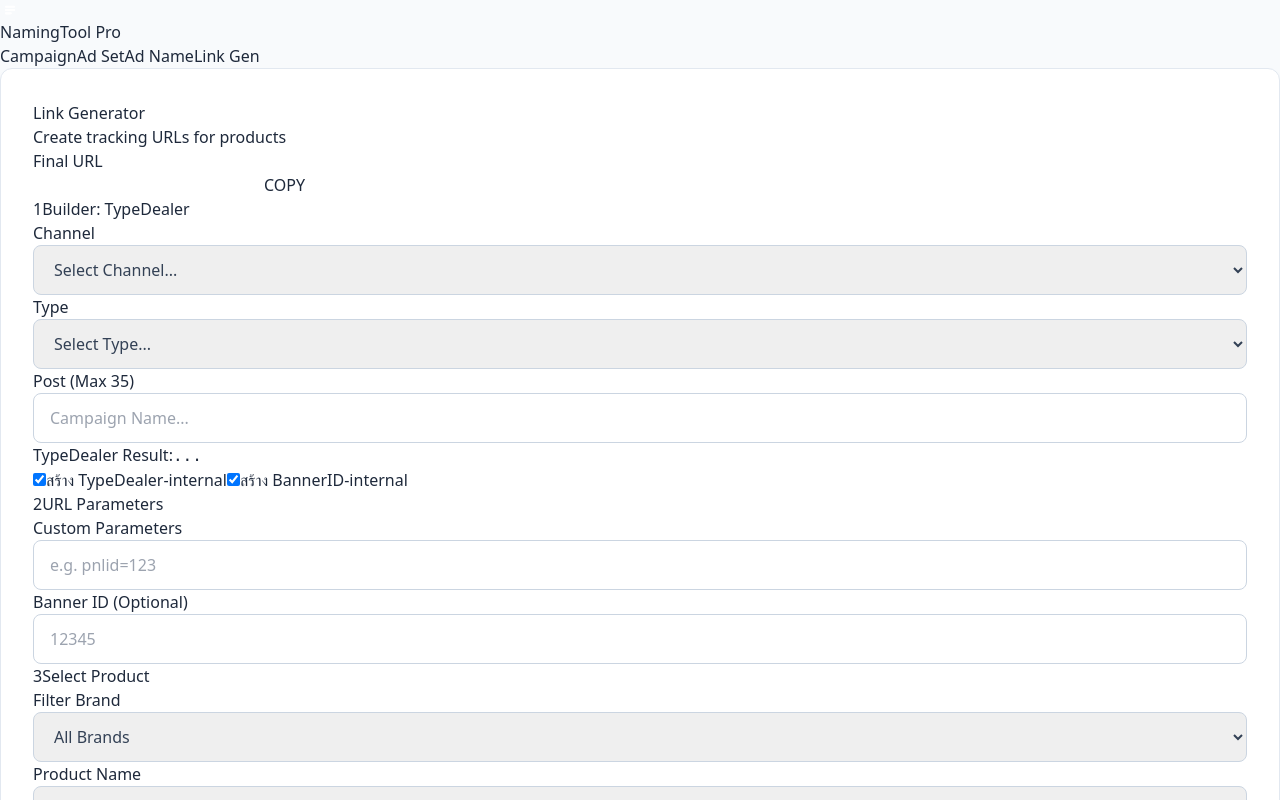
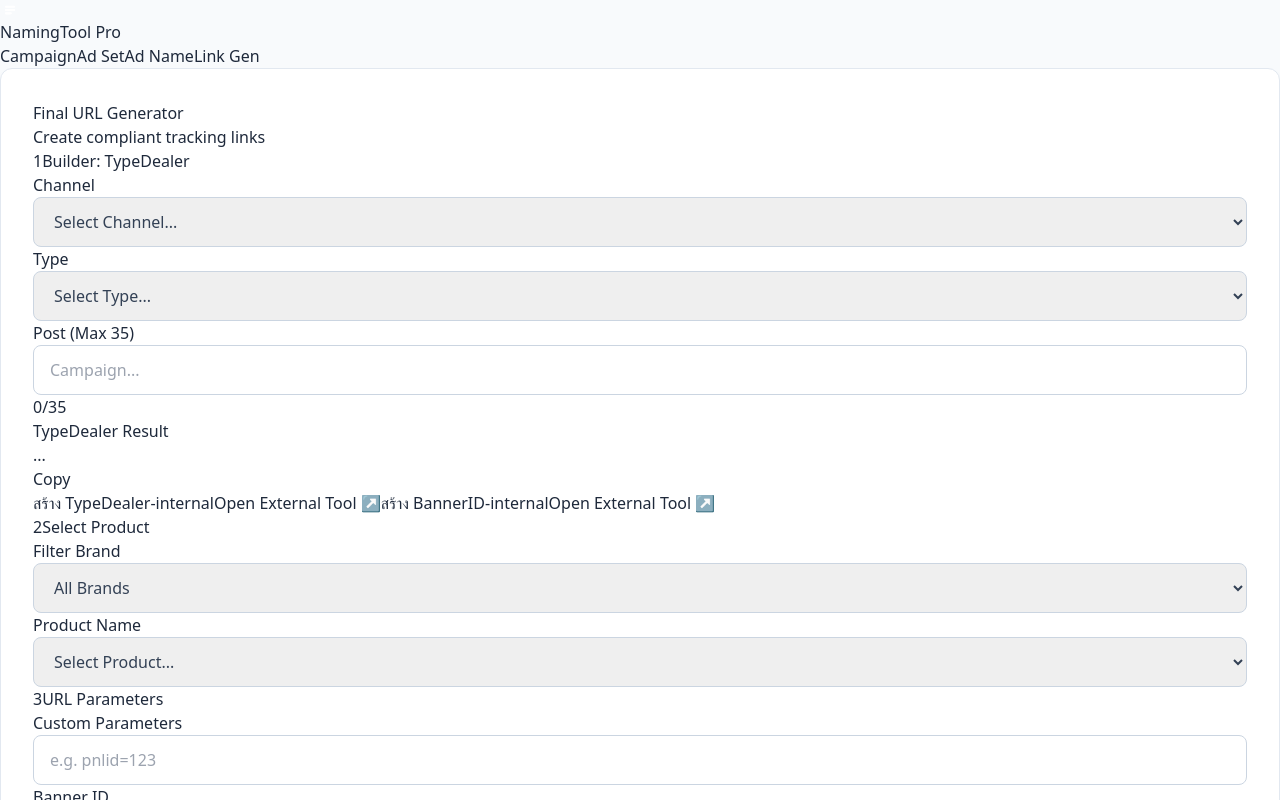
Before and after one commit to weerachitjay-dot/NamingTool, a React (Vite) app: page / in a window 1280 px wide. Both pictures are taken after a click on the button "Link Gen". Shown: the top 800 px of the page. Built offline with nearby package versions, Linux system fonts and the light colour scheme.

Commit message:
Feat: Update Final URL Generator with strict TypeDealer rules and External Links

```diff
--- a/src/components/LinkGenForm.jsx
+++ b/src/components/LinkGenForm.jsx
@@ -8,6 +8,7 @@
     const [brand, setBrand] = useState('');
     const [product, setProduct] = useState('');
 
+    // Config Data
     const uniqueBrands = [...new Set(APP_CONFIG.linkProducts.map(p => p.brand))];
     const filteredProducts = brand
         ? APP_CONFIG.linkProducts.filter(p => p.brand === brand)
@@ -18,8 +19,6 @@
         channel: '',
         type: '',
         post: '',
-        isInternalType: true, // "สร้าง TypeDealer-internal"
-        isInternalBanner: true // "สร้าง BannerID-internal"
     });
 
     // Form State
@@ -31,6 +30,7 @@
 
     const [typeDealerResult, setTypeDealerResult] = useState('');
     const [finalLink, setFinalLink] = useState('');
+    const [errorMsg, setErrorMsg] = useState('');
 
     const handleProductSelect = (prodName) => {
         setProduct(prodName);
@@ -43,17 +43,16 @@
 
     // 1. Build TypeDealer Result
     useEffect(() => {
-        // Logic: Try to match "Legacy" format.
-        // User didn't specify format, but usually it's Channel_Type_Post
-        // We will just concatenate non-empty parts with underscores
-        const parts = [
-            builder.channel,
-            builder.type,
-            builder.post
-        ].filter(Boolean);
+        const fullString = (builder.channel || '') + (builder.type || '') + (builder.post || '');
 
-        setTypeDealerResult(parts.join('_'));
-    }, [builder.channel, builder.type, builder.post]);
+        if (fullString.length > 50) {
+            setErrorMsg(`Warning: Total length is ${fullString.length} chars (Limit: 50)`);
+        } else {
+            setErrorMsg('');
+        }
+
+        setTypeDealerResult(fullString);
+    }, [builder]);
 
     // 2. Build Final URL
     useEffect(() => {
@@ -65,19 +64,22 @@
 
         const parts = [];
 
-        // Manual Params
+        // Manual Params first? Or TypeDealer logic?
+        // User asked for "Select Product -> URL Params -> Final URL" visually,
+        // but Logic wise, we append parameters standardly.
+
         if (formData.params) parts.push(formData.params);
 
-        // Banner ID (Internal Toggle logic?)
-        // User said: "สร้าง BannerID-internal /" -> Checked means include it?
-        if (builder.isInternalBanner && formData.bannerId) {
-            parts.push(`bannerid=${formData.bannerId}`);
-        } else if (!builder.isInternalBanner && formData.bannerId) {
-            // If unchecked, do we exclude it? Assuming yes.
-        }
+        // BannerID (from input)
+        if (formData.bannerId) parts.push(`bannerid=${formData.bannerId}`);
 
-        // TypeDealer (Internal Toggle)
-        if (builder.isInternalType && typeDealerResult) {
+        // TypeDealer
+        // User didn't specify the KEY for this logic update, only "TypeDealer คือ..."
+        // Assuming we still append it as `typedealer=...` OR if this is for the INTERNAL tools.
+        // User mentioned "สร้าง TypeDealer-internal" link.
+        // But for the Final Link, usually we want it too.
+        // I will adhere to previous behavior: append it if it exists.
+        if (typeDealerResult) {
             parts.push(`typedealer=${typeDealerResult}`);
         }
 
@@ -86,7 +88,7 @@
             url += joiner + parts.join('&');
         }
         setFinalLink(url);
-    }, [formData, builder, typeDealerResult]);
+    }, [formData, typeDealerResult]);
 
     const handleSave = () => {
         if (!finalLink) return alert("No link generated");
@@ -94,7 +96,12 @@
         alert("Saved!");
     };
 
-    const handleCopy = () => { navigator.clipboard.writeText(finalLink); alert("Copied!"); };
+    const handleCopy = (text) => {
+        if (!text) return;
+        navigator.clipboard.writeText(text);
+        alert("Copied: " + text);
+    };
+
     const handleExport = () => {
         if (history.length === 0) return alert("No data");
         const headers = Object.keys(history[0]);
@@ -104,24 +111,17 @@
     };
 
     return (
-        <div className="card animate-fade-in">
-            <h2 className="text-2xl font-bold text-center mb-1">Link Generator</h2>
-            <p className="text-center text-slate-500 mb-8">Create tracking URLs for products</p>
-
-            <div className="bg-indigo-50 border border-indigo-200 rounded-lg p-6 mb-8 text-center sticky top-20 z-40 shadow-sm">
-                <label className="text-xs font-bold text-indigo-500 tracking-wider mb-2 block uppercase">Final URL</label>
-                <div className="flex items-center gap-2">
-                    <input readOnly value={finalLink} className="w-full text-center text-sm font-mono text-slate-800 bg-white border border-indigo-100 rounded-md py-3 px-4 focus:outline-none" />
-                    <button onClick={handleCopy} className="bg-indigo-600 text-white px-6 py-3 rounded-md font-bold hover:bg-indigo-700 transition-colors">COPY</button>
-                </div>
-            </div>
+        <div className="card animate-fade-in pb-24">
+            <h2 className="text-2xl font-bold text-center mb-1">Final URL Generator</h2>
+            <p className="text-center text-slate-500 mb-8">Create compliant tracking links</p>
 
             {/* 1. BUILDER: TypeDealer */}
-            <div className="mb-8 bg-slate-50 p-6 rounded-lg border border-slate-200">
+            <div className="mb-8 bg-slate-50 p-6 rounded-lg border border-slate-200 shadow-sm relative">
                 <h3 className="text-lg font-bold text-slate-700 mb-4 flex items-center gap-2">
                     <span className="bg-indigo-600 text-white w-6 h-6 rounded-full flex items-center justify-center text-sm">1</span>
                     Builder: TypeDealer
                 </h3>
+
                 <div className="grid grid-cols-1 md:grid-cols-3 gap-4 mb-4">
                     <div>
                         <label className="block text-sm font-medium text-slate-700 mb-1">Channel</label>
@@ -139,49 +139,55 @@
                     </div>
                     <div>
                         <label className="block text-sm font-medium text-slate-700 mb-1">Post (Max 35)</label>
-                        <input maxLength={35} type="text" value={builder.post} onChange={e => setBuilder({ ...builder, post: e.target.value })} className="input-field" placeholder="Campaign Name..." />
+                        <input maxLength={35} type="text" value={builder.post} onChange={e => setBuilder({ ...builder, post: e.target.value })} className="input-field" placeholder="Campaign..." />
+                        <div className="text-right text-xs text-slate-400 mt-1">{builder.post.length}/35</div>
                     </div>
                 </div>
 
-                <div className="bg-white border border-slate-200 p-3 rounded-md mb-4 flex justify-between items-center">
-                    <span className="text-sm font-bold text-slate-500 uppercase">TypeDealer Result:</span>
-                    <code className="text-indigo-600 font-bold">{typeDealerResult || "..."}</code>
-                </div>
-
-                <div className="flex gap-6">
-                    <label className="flex items-center gap-2 cursor-pointer select-none">
-                        <input type="checkbox" checked={builder.isInternalType} onChange={e => setBuilder({ ...builder, isInternalType: e.target.checked })} className="w-4 h-4 text-indigo-600 rounded focus:ring-indigo-500" />
-                        <span className="text-sm text-slate-700">สร้าง TypeDealer-internal</span>
-                    </label>
-                    <label className="flex items-center gap-2 cursor-pointer select-none">
-                        <input type="checkbox" checked={builder.isInternalBanner} onChange={e => setBuilder({ ...builder, isInternalBanner: e.target.checked })} className="w-4 h-4 text-indigo-600 rounded focus:ring-indigo-500" />
-                        <span className="text-sm text-slate-700">สร้าง BannerID-internal</span>
-                    </label>
+                <div className="bg-white border border-slate-200 p-4 rounded-md flex flex-col sm:flex-row justify-between items-center gap-4">
+                    <div className="flex-1 w-full">
+                        <span className="text-xs font-bold text-slate-500 uppercase block mb-1">TypeDealer Result</span>
+                        <div className={`font-mono text-lg font-bold break-all ${errorMsg ? 'text-red-600' : 'text-indigo-600'}`}>
+                            {typeDealerResult || "..."}
+                        </div>
+                        {errorMsg && <p className="text-red-500 text-xs mt-1 font-bold">{errorMsg}</p>}
+                    </div>
+                    <button
+                        onClick={() => handleCopy(typeDealerResult)}
+                        className="bg-indigo-100 text-indigo-700 px-4 py-2 rounded-md font-bold hover:bg-indigo-200 transition-colors text-sm whitespace-nowrap"
+                    >
+                        Copy
+                    </button>
                 </div>
             </div>
 
-            {/* 2. PARAMETERS */}
-            <div className="mb-8 bg-slate-50 p-6 rounded-lg border border-slate-200">
-                <h3 className="text-lg font-bold text-slate-700 mb-4 flex items-center gap-2">
-                    <span className="bg-indigo-600 text-white w-6 h-6 rounded-full flex items-center justify-center text-sm">2</span>
-                    URL Parameters
-                </h3>
-                <div className="grid grid-cols-1 md:grid-cols-2 gap-4">
-                    <div>
-                        <label className="block text-sm font-medium text-slate-700 mb-1">Custom Parameters</label>
-                        <input type="text" value={formData.params} onChange={e => setFormData({ ...formData, params: e.target.value })} className="input-field" placeholder="e.g. pnlid=123" />
-                    </div>
-                    <div>
-                        <label className="block text-sm font-medium text-slate-700 mb-1">Banner ID (Optional)</label>
-                        <input type="text" value={formData.bannerId} onChange={e => setFormData({ ...formData, bannerId: e.target.value })} className="input-field" placeholder="12345" />
-                    </div>
-                </div>
+            {/* EXTERNAL LINKS */}
+            <div className="grid grid-cols-1 md:grid-cols-2 gap-4 mb-8">
+                <a
+                    href="https://www.silkspan.com/webpartner/group/"
+                    target="_blank"
+                    rel="noreferrer"
+                    className="flex flex-col items-center justify-center p-4 bg-emerald-50 border border-emerald-200 rounded-lg hover:bg-emerald-100 transition-colors group text-center"
+                >
+                    <span className="text-emerald-700 font-bold mb-1 group-hover:underline">สร้าง TypeDealer-internal</span>
+                    <span className="text-xs text-emerald-500">Open External Tool ↗</span>
+                </a>
+
+                <a
+                    href="https://web.silkspan.com/Insurancedocument/BannerSet.aspx"
+                    target="_blank"
+                    rel="noreferrer"
+                    className="flex flex-col items-center justify-center p-4 bg-blue-50 border border-blue-200 rounded-lg hover:bg-blue-100 transition-colors group text-center"
+                >
+                    <span className="text-blue-700 font-bold mb-1 group-hover:underline">สร้าง BannerID-internal</span>
+                    <span className="text-xs text-blue-500">Open External Tool ↗</span>
+                </a>
             </div>
 
             {/* 3. PRODUCT */}
             <div className="mb-8 bg-slate-50 p-6 rounded-lg border border-slate-200">
                 <h3 className="text-lg font-bold text-slate-700 mb-4 flex items-center gap-2">
-                    <span className="bg-indigo-600 text-white w-6 h-6 rounded-full flex items-center justify-center text-sm">3</span>
+                    <span className="bg-indigo-600 text-white w-6 h-6 rounded-full flex items-center justify-center text-sm">2</span>
                     Select Product
                 </h3>
                 <div className="grid grid-cols-1 md:grid-cols-2 gap-6">
@@ -200,13 +206,55 @@
                         </select>
                     </div>
                 </div>
-                <div className="mt-4">
-                    <label className="block text-sm font-medium text-slate-700 mb-1">Target Base URL</label>
-                    <input type="url" value={formData.baseUrl} onChange={e => setFormData({ ...formData, baseUrl: e.target.value })} className="input-field bg-slate-100" readOnly />
+            </div>
+
+            {/* 4. PARAMETERS */}
+            <div className="mb-8 bg-slate-50 p-6 rounded-lg border border-slate-200">
+                <h3 className="text-lg font-bold text-slate-700 mb-4 flex items-center gap-2">
+                    <span className="bg-indigo-600 text-white w-6 h-6 rounded-full flex items-center justify-center text-sm">3</span>
+                    URL Parameters
+                </h3>
+                <div className="grid grid-cols-1 md:grid-cols-2 gap-4">
+                    <div>
+                        <label className="block text-sm font-medium text-slate-700 mb-1">Custom Parameters</label>
+                        <input type="text" value={formData.params} onChange={e => setFormData({ ...formData, params: e.target.value })} className="input-field" placeholder="e.g. pnlid=123" />
+                    </div>
+                    <div>
+                        <label className="block text-sm font-medium text-slate-700 mb-1">Banner ID</label>
+                        <input type="text" value={formData.bannerId} onChange={e => setFormData({ ...formData, bannerId: e.target.value })} className="input-field" placeholder="12345" />
+                    </div>
                 </div>
             </div>
 
-            <button onClick={handleSave} className="btn-primary">Save Output</button>
+            {/* STICKY FINAL URL - MOVED TO BOTTOM PER REQ? OR KEEP TOP?
+                User said "ลำดับตามเดิม Select Product URL Parameters FINAL URL".
+                Usually Final URL is bottom result. I will place it at the bottom but maybe sticky.
+            */}
+
+            <div className="bg-indigo-900 text-white rounded-lg p-6 shadow-xl sticky bottom-4 z-50 border-2 border-indigo-400">
+                <label className="text-xs font-bold text-indigo-300 tracking-wider mb-2 block uppercase flex justify-between">
+                    <span>Final URL</span>
+                    <span className="text-emerald-400 font-normal">Ready to use</span>
+                </label>
+                <div className="flex items-center gap-2">
+                    <input
+                        readOnly
+                        value={finalLink}
+                        className="w-full text-center text-sm font-mono text-white bg-indigo-800/50 border border-indigo-500 rounded-md py-3 px-4 focus:outline-none focus:ring-2 focus:ring-indigo-400 placeholder-indigo-400"
+                        placeholder="Generate links by filling the form above..."
+                    />
+                    <button
+                        onClick={() => handleCopy(finalLink)}
+                        className="bg-emerald-500 text-white px-6 py-3 rounded-md font-bold hover:bg-emerald-600 transition-colors shadow-lg"
+                    >
+                        COPY
+                    </button>
+                    <button onClick={handleSave} className="bg-indigo-600 border border-indigo-500 text-white px-4 py-3 rounded-md font-bold hover:bg-indigo-700 transition-colors">
+                        SAVE
+                    </button>
+                </div>
+            </div>
+
             <HistoryTable title="Link" data={history} onClear={() => setHistory([])} onExport={handleExport} />
         </div>
     );
--- a/src/config.js
+++ b/src/config.js
@@ -81,10 +81,10 @@
     ],
 
     linkChannels: [
-        "Facebook ads", "Line ads", "Line BC", "Line Voom", "New", "Google ads", "Tiktok ads"
+        "Ads-Fb-", "Ads-Line-", "Ads-news-", "Ads-gg-", "Ads-tiktok-"
     ],
 
     linkBuilderTypes: [
-        "Car Insurance", "Lead Agency"
+        "home-", "ins-", "life-"
     ]
 };
```
